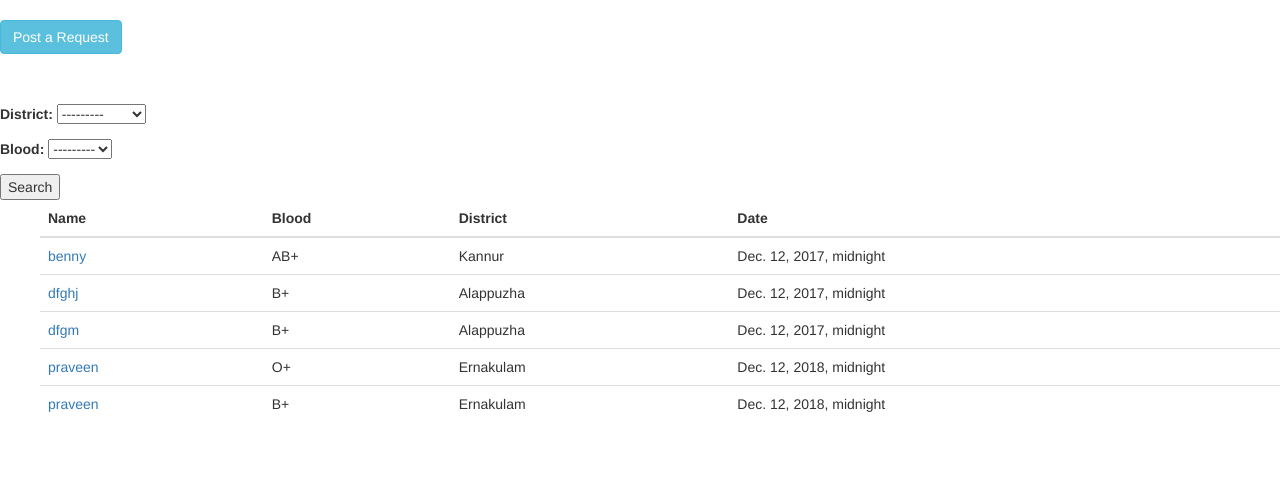
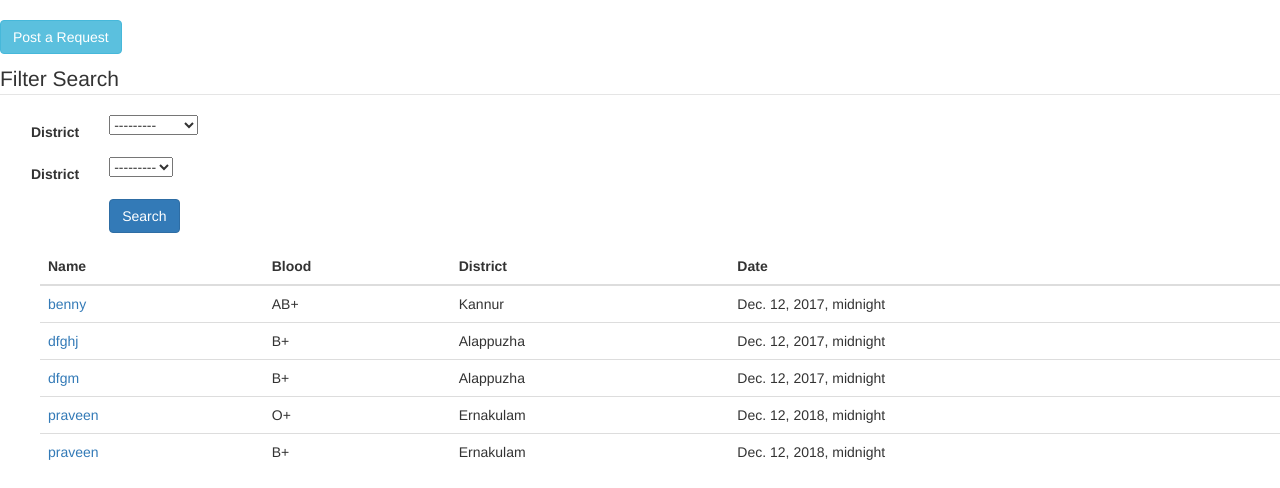
Before and after one commit to freeznet2012/blood, a Django app: page /request/index/ in a window 1280 px wide. Shown: the part 52-540 px from the top of the page. Run offline with Django 3.2, Linux system fonts and the light colour scheme; data comes from the database, SQL or seed files in the repository; both versions use the stored data as it was after the commit; some libraries are stand-ins or nearby versions.

Commit message:
various minor chaanges3

```diff
--- a/donor/templates/donorbase.html
+++ b/donor/templates/donorbase.html
@@ -22,6 +22,7 @@
 
       {% if user.is_authenticated %}
       <li><h4 style="color: #ffffff">Welcome Donor {{ user.username }} !!!</h4></li>
+      <li><a href="/account/logout"><span class="glyphicon glyphicon-list-alt"></span> Profile</a></li>
       <li><a href="/account/logout"><span class="glyphicon glyphicon-log-out"></span> Logout</a></li>
       {%else%}
       <li><a href="/account/login"><span class="glyphicon glyphicon-log-in"></span> Login</a></li>
--- a/home/templates/base.html
+++ b/home/templates/base.html
@@ -21,7 +21,8 @@
     <ul class="nav navbar-nav navbar-right">
 
       {% if user.is_authenticated %}
-      <li><h4 style="color: #ffffff">{{ user.username }}</h4></li>
+      <li><h5 style="color: #ffffff">Welcome Donor {{ user.username }} !!!</h4></li>
+      <li><a href="/logged"><span class="glyphicon glyphicon-list-alt"></span> Profile</a></li>
       <li><a href="/account/logout"><span class="glyphicon glyphicon-log-out"></span> Logout</a></li>
       {%else%}
       <li><a href="/account/login"><span class="glyphicon glyphicon-log-in"></span> Login</a></li>
--- a/request/templates/request.html
+++ b/request/templates/request.html
@@ -1,12 +1,45 @@
 {%extends 'base.html' %}
 
 {% block content %}
-        	<h3><a href="/request/create "class="btn btn-large btn-info">Post a Request</a></h1><br><br>
 
-  <form method="get">
-    {{ filter.form.as_p }}
-    <button type="submit">Search</button>
-  </form>
+
+                <h3><a href="/request/create "class="btn btn-large btn-info">Post a Request</a></h1>
+
+<form method="GET" class="form-horizontal">
+          {% csrf_token %}
+
+
+                <fieldset>
+
+                <!-- Form Name -->
+                    <legend>Filter Search</legend>
+
+
+                    <div class="form-group">
+            <label class="col-md-1 control-label" for="street">District</label>
+            <div class="col-md-4">
+                      {{ filter.form.district }}
+            </div>
+          </div>
+                    <div class="form-group">
+            <label class="col-md-1 control-label" for="street">District</label>
+            <div class="col-md-4">
+                      {{ filter.form.blood }}
+            </div>
+          </div>
+                                      <!-- Button -->
+                    <div class="form-group">
+                      <label class="col-md-1 control-label" for="submit"></label>
+                      <div class="col-md-4">
+                        <button id="submit" name="submit" class="btn btn-primary">Search</button>
+                      </div>
+                    </div>
+
+
+              </fieldset>
+        </form>
+
+</div>
   <ul>
 <table class="table table-hover">
     <thead>
```
Also changed, not shown: rrc/templates/rrc.html (+30 -5 lines), db.sqlite3.
